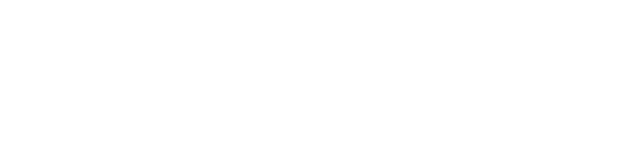
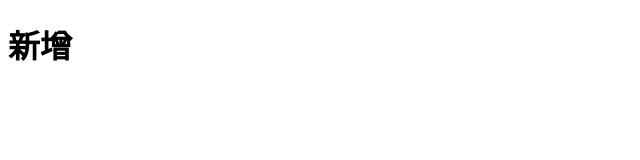
Before and after one commit to dstsidragon/GitStop2, a plain HTML site: page index.html in a window 1280 px wide. Shown: the whole page, without its empty margins (0-640 px from the left). Drawn offline with Linux system fonts and the light colour scheme.

Commit message:
新增h1

```diff
--- a/index.html
+++ b/index.html
@@ -6,6 +6,6 @@
     <title>Document</title>
 </head>
 <body>
-
+    <h1>新增</h1>
 </body>
 </html>
```
